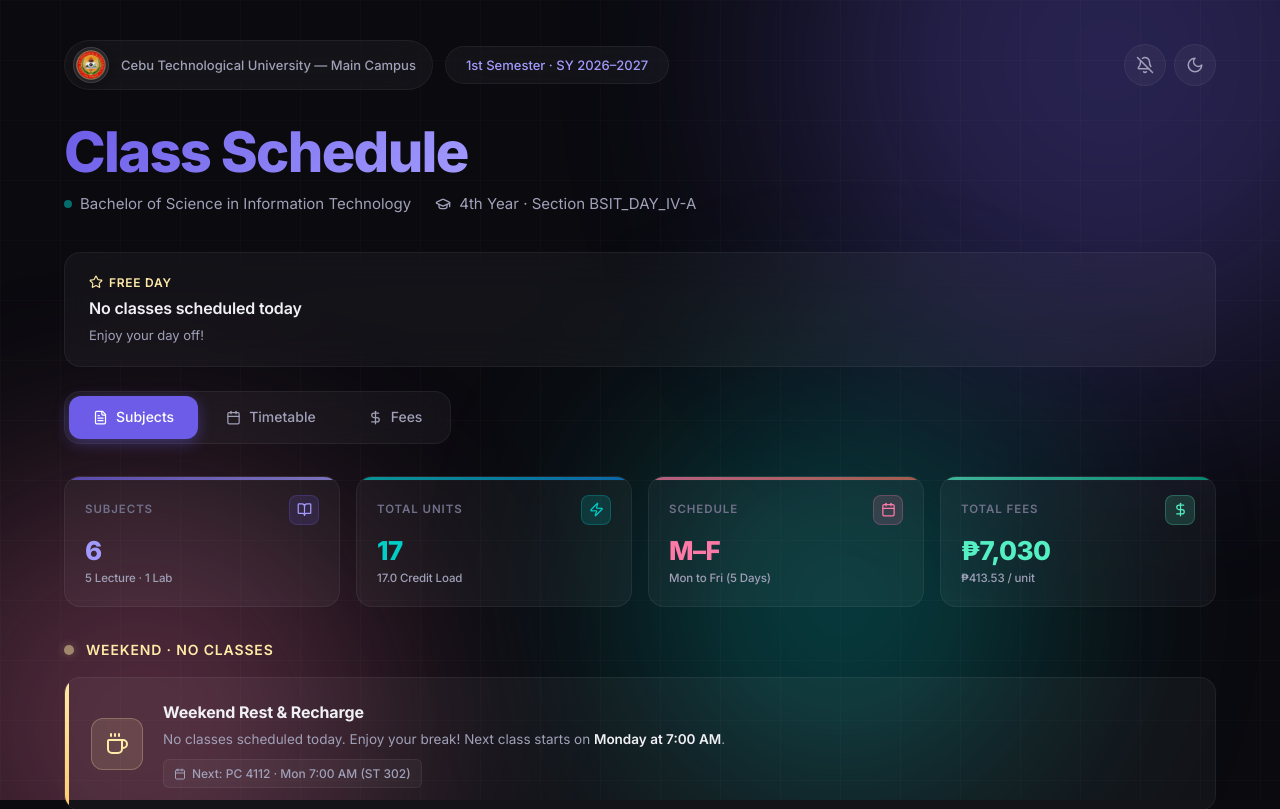
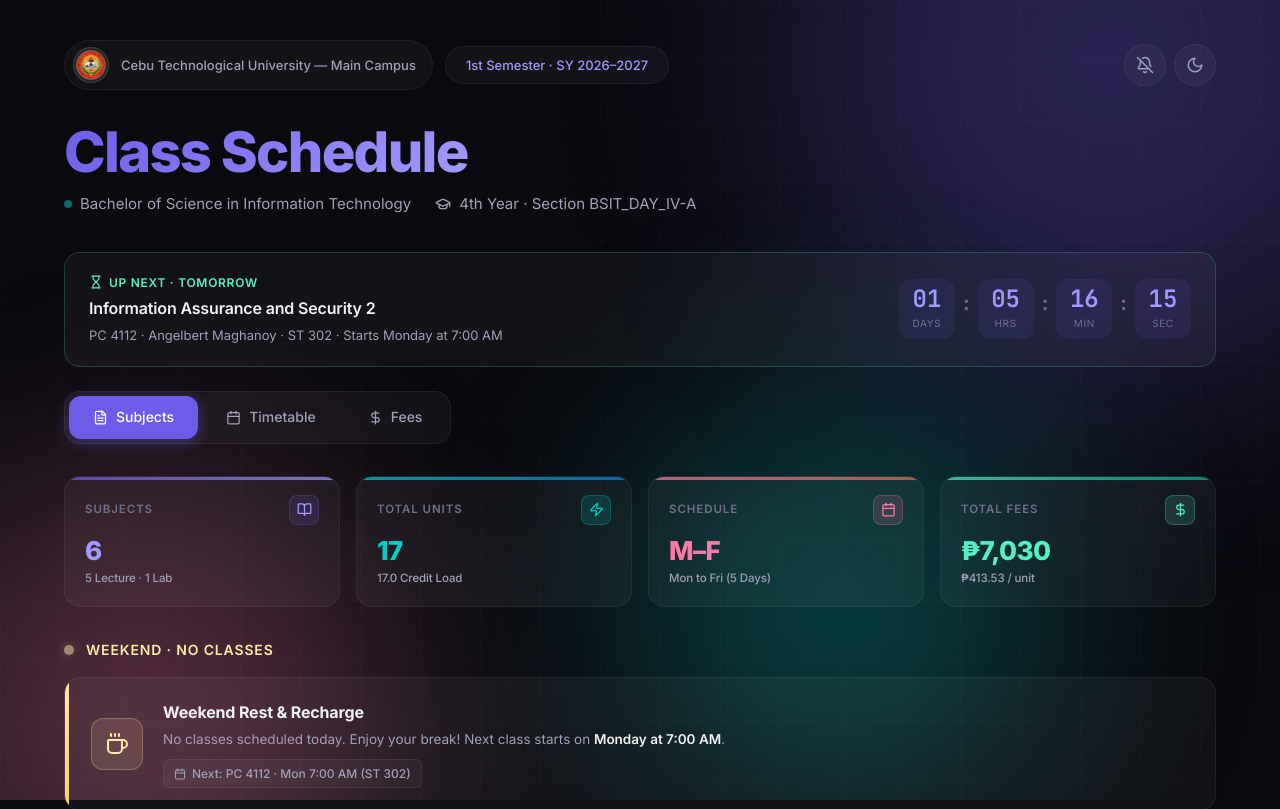
Before and after one commit to BlackShark404/class-schedule, a Vue app: page / in a window 1280 px wide. Shown: the top 809 px of the page. Built offline with nearby package versions, Linux system fonts and the light colour scheme.

Commit message:
refactor: update countdown logic to support multi-day scheduling and display remaining days

```diff
--- a/src/components/CountdownBanner.vue
+++ b/src/components/CountdownBanner.vue
@@ -1,80 +1,50 @@
 <template>
-  <div class="countdown-banner" :class="state">
-    <!-- Free day -->
-    <template v-if="state === 'free'">
+  <div v-if="currentClass" class="countdown-banner" :class="state">
     <div class="countdown-left">
-        <div class="countdown-status free"><Star :size="14" /> <span>Free Day</span></div>
-        <div class="countdown-class-name">No classes scheduled today</div>
-        <div class="countdown-class-detail">Enjoy your day off!</div>
+      <div class="countdown-status" :class="state">
+        <Activity v-if="state === 'ongoing'" :size="14" />
+        <Hourglass v-else :size="14" />
+        <span>{{ statusLabel }}</span>
       </div>
-    </template>
-
-    <!-- Ongoing -->
-    <template v-else-if="state === 'ongoing' && currentClass">
-      <div class="countdown-left">
-        <div class="countdown-status ongoing"><Activity :size="14" /> <span>In Progress</span></div>
       <div class="countdown-class-name">{{ currentClass.name }}</div>
       <div class="countdown-class-detail" v-html="detail"></div>
     </div>
+
+    <!-- Real-time Live Timer -->
     <div class="countdown-timer">
+      <template v-if="days > 0">
+        <div class="countdown-unit">
+          <div class="countdown-unit-value">{{ pad(days) }}</div>
+          <div class="countdown-unit-label">days</div>
+        </div>
+        <div class="countdown-separator">:</div>
+      </template>
+
       <div class="countdown-unit">
         <div class="countdown-unit-value">{{ pad(hours) }}</div>
         <div class="countdown-unit-label">hrs</div>
       </div>
       <div class="countdown-separator">:</div>
+
       <div class="countdown-unit">
         <div class="countdown-unit-value">{{ pad(minutes) }}</div>
         <div class="countdown-unit-label">min</div>
       </div>
       <div class="countdown-separator">:</div>
+
       <div class="countdown-unit">
         <div class="countdown-unit-value">{{ pad(seconds) }}</div>
         <div class="countdown-unit-label">sec</div>
       </div>
     </div>
-    </template>
-
-    <!-- Upcoming -->
-    <template v-else-if="state === 'upcoming' && currentClass">
-      <div class="countdown-left">
-        <div class="countdown-status upcoming"><Hourglass :size="14" /> <span>Up Next</span></div>
-        <div class="countdown-class-name">{{ currentClass.name }}</div>
-        <div class="countdown-class-detail" v-html="detail"></div>
-      </div>
-      <div class="countdown-timer">
-        <div class="countdown-unit">
-          <div class="countdown-unit-value">{{ pad(hours) }}</div>
-          <div class="countdown-unit-label">hrs</div>
-        </div>
-        <div class="countdown-separator">:</div>
-        <div class="countdown-unit">
-          <div class="countdown-unit-value">{{ pad(minutes) }}</div>
-          <div class="countdown-unit-label">min</div>
-        </div>
-        <div class="countdown-separator">:</div>
-        <div class="countdown-unit">
-          <div class="countdown-unit-value">{{ pad(seconds) }}</div>
-          <div class="countdown-unit-label">sec</div>
-        </div>
-      </div>
-    </template>
-
-    <!-- Done -->
-    <template v-else-if="state === 'done'">
-      <div class="countdown-left">
-        <div class="countdown-status free"><CheckCircle :size="14" /> <span>Done for today</span></div>
-        <div class="countdown-class-name">All classes completed!</div>
-        <div class="countdown-class-detail">Great work today!</div>
-      </div>
-    </template>
   </div>
 </template>
 
 <script setup>
-import { Star, Activity, Hourglass, CheckCircle } from '@lucide/vue'
+import { Activity, Hourglass } from '@lucide/vue'
 import { useCountdown } from '../composables/useCountdown.js'
 
-const { state, currentClass, hours, minutes, seconds, detail } = useCountdown()
+const { state, statusLabel, currentClass, days, hours, minutes, seconds, detail } = useCountdown()
 
 function pad(n) {
   return String(n).padStart(2, '0')
--- a/src/composables/useCountdown.js
+++ b/src/composables/useCountdown.js
@@ -1,28 +1,34 @@
 import { ref, onMounted, onUnmounted } from 'vue'
-import { subjects, dayShort, formatHour } from '../data/schedule.js'
+import { subjects, dayShort, dayNames, formatHour } from '../data/schedule.js'
 import { useSubjectModes } from './useSubjectModes.js'
 
 export function useCountdown() {
   const { getMode } = useSubjectModes()
-  const state = ref('free') // 'ongoing' | 'upcoming' | 'free' | 'done'
+  const state = ref('upcoming') // 'ongoing' | 'upcoming'
+  const statusLabel = ref('Up Next')
   const currentClass = ref(null)
+  const days = ref(0)
   const hours = ref(0)
   const minutes = ref(0)
   const seconds = ref(0)
   const detail = ref('')
   let timer = null
 
-  function getTodaySchedules() {
-    const today = new Date().getDay()
-    const todayCode = dayShort[today]
-    if (!todayCode) return []
+  function getNextClassInfo() {
+    const now = new Date()
+    const currentDay = now.getDay()
 
-    const result = []
+    for (let offset = 0; offset <= 7; offset++) {
+      const targetDayIndex = (currentDay + offset) % 7
+      const targetDayCode = dayShort[targetDayIndex]
+      if (!targetDayCode) continue
+
+      const dayClasses = []
       subjects.forEach(sub => {
         const mode = getMode(sub.code)
         sub.schedules.forEach(sched => {
-        if (sched.day === todayCode) {
-          result.push({
+          if (sched.day === targetDayCode) {
+            dayClasses.push({
               code: sub.code,
               name: sub.name,
               instructor: sub.instructor,
@@ -32,72 +38,91 @@ export function useCountdown() {
               startMin: sched.startMin || 0,
               endHour: sched.endHour,
               endMin: sched.endMin || 0,
+              day: sched.day,
+              dayFull: sched.dayFull,
               theme: sub.theme,
               mode
             })
           }
         })
       })
-    return result.sort((a, b) => (a.startHour * 60 + a.startMin) - (b.startHour * 60 + b.startMin))
+
+      dayClasses.sort((a, b) => (a.startHour * 60 + a.startMin) - (b.startHour * 60 + b.startMin))
+
+      for (const item of dayClasses) {
+        const targetDate = new Date(now)
+        targetDate.setDate(now.getDate() + offset)
+        targetDate.setHours(item.startHour, item.startMin, 0, 0)
+
+        const endDate = new Date(now)
+        endDate.setDate(now.getDate() + offset)
+        endDate.setHours(item.endHour, item.endMin, 0, 0)
+
+        if (offset === 0) {
+          // Today: check if class is currently in session
+          if (now >= targetDate && now < endDate) {
+            return {
+              type: 'ongoing',
+              item,
+              targetTime: endDate,
+              statusLabel: 'In Progress',
+              dayOffset: 0
+            }
+          }
+          // Today: check if class is coming up later today
+          if (now < targetDate) {
+            return {
+              type: 'upcoming',
+              item,
+              targetTime: targetDate,
+              statusLabel: 'Up Next · Today',
+              dayOffset: 0
+            }
+          }
+        } else {
+          // Future upcoming day
+          const label = offset === 1 ? 'Up Next · Tomorrow' : `Up Next · ${item.dayFull}`
+          return {
+            type: 'upcoming',
+            item,
+            targetTime: targetDate,
+            statusLabel: label,
+            dayOffset: offset
+          }
+        }
+      }
+    }
+    return null
   }
 
   function update() {
+    const nextInfo = getNextClassInfo()
+    if (!nextInfo) return
+
     const now = new Date()
-    const currentMin = now.getHours() * 60 + now.getMinutes()
-    const todaySchedules = getTodaySchedules()
+    const diffMs = Math.max(0, nextInfo.targetTime.getTime() - now.getTime())
+    const totalSec = Math.floor(diffMs / 1000)
 
-    if (todaySchedules.length === 0) {
-      state.value = 'free'
-      currentClass.value = null
-      return
+    days.value = Math.floor(totalSec / 86400)
+    hours.value = Math.floor((totalSec % 86400) / 3600)
+    minutes.value = Math.floor((totalSec % 3600) / 60)
+    seconds.value = totalSec % 60
+
+    state.value = nextInfo.type
+    statusLabel.value = nextInfo.statusLabel
+    currentClass.value = nextInfo.item
+
+    const isOnline = nextInfo.item.mode === 'online'
+    const locHtml = isOnline
+      ? `<span class="mode-tag-online">Online (${nextInfo.item.room})</span>`
+      : nextInfo.item.room
+
+    if (nextInfo.type === 'ongoing') {
+      detail.value = `${nextInfo.item.code} · ${nextInfo.item.instructor} · ${locHtml} · Ends at ${formatHour(nextInfo.item.endHour, nextInfo.item.endMin)}`
+    } else {
+      const dayPrefix = nextInfo.dayOffset === 0 ? 'Starts today at' : `Starts ${nextInfo.item.dayFull} at`
+      detail.value = `${nextInfo.item.code} · ${nextInfo.item.instructor} · ${locHtml} · ${dayPrefix} ${formatHour(nextInfo.item.startHour, nextInfo.item.startMin)}`
     }
-
-    // Check for ongoing class
-    const ongoing = todaySchedules.find(s => {
-      const start = s.startHour * 60 + s.startMin
-      const end = s.endHour * 60 + s.endMin
-      return currentMin >= start && currentMin < end
-    })
-
-    if (ongoing) {
-      state.value = 'ongoing'
-      currentClass.value = ongoing
-      const endMin = ongoing.endHour * 60 + ongoing.endMin
-      const diff = endMin - currentMin
-      hours.value = Math.floor(diff / 60)
-      minutes.value = diff % 60
-      seconds.value = 59 - now.getSeconds()
-      const isOnline = ongoing.mode === 'online'
-      detail.value = `${ongoing.code} · ${ongoing.instructor} · ${isOnline ? '<span class="mode-tag-online">Online (' + ongoing.room + ')</span>' : ongoing.room} · Ends at ${formatHour(ongoing.endHour, ongoing.endMin)}`
-      return
-    }
-
-    // Check for next upcoming class
-    const upcoming = todaySchedules.find(s => {
-      const start = s.startHour * 60 + s.startMin
-      return currentMin < start
-    })
-
-    if (upcoming) {
-      state.value = 'upcoming'
-      currentClass.value = upcoming
-      const startMin = upcoming.startHour * 60 + upcoming.startMin
-      const diff = startMin - currentMin
-      const s = now.getSeconds() > 0 ? 60 - now.getSeconds() : 0
-      let m = diff % 60 - (now.getSeconds() > 0 ? 1 : 0)
-      let h = Math.floor(diff / 60)
-      if (m < 0) { m += 60; h -= 1 }
-      hours.value = Math.max(0, h)
-      minutes.value = Math.max(0, m)
-      seconds.value = s
-      const isOnline = upcoming.mode === 'online'
-      detail.value = `${upcoming.code} · ${upcoming.instructor} · ${isOnline ? '<span class="mode-tag-online">Online (' + upcoming.room + ')</span>' : upcoming.room} · Starts at ${formatHour(upcoming.startHour, upcoming.startMin)}`
-      return
-    }
-
-    // All classes done
-    state.value = 'done'
-    currentClass.value = null
   }
 
   onMounted(() => {
@@ -109,5 +134,5 @@ export function useCountdown() {
     if (timer) clearInterval(timer)
   })
 
-  return { state, currentClass, hours, minutes, seconds, detail, update, getTodaySchedules }
+  return { state, statusLabel, currentClass, days, hours, minutes, seconds, detail, update }
 }
```
Lines whose indentation alone changed are shown as unchanged.
